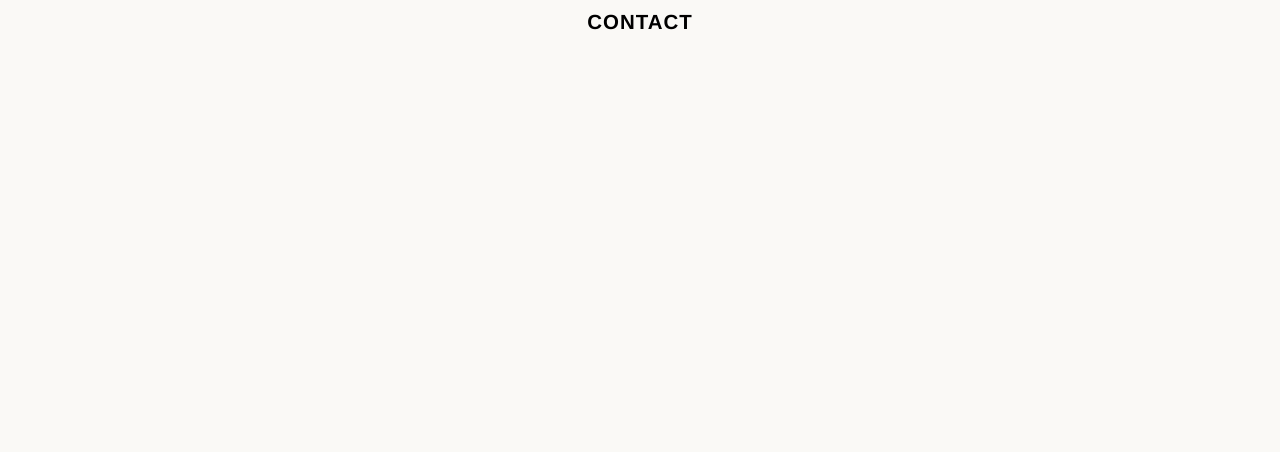
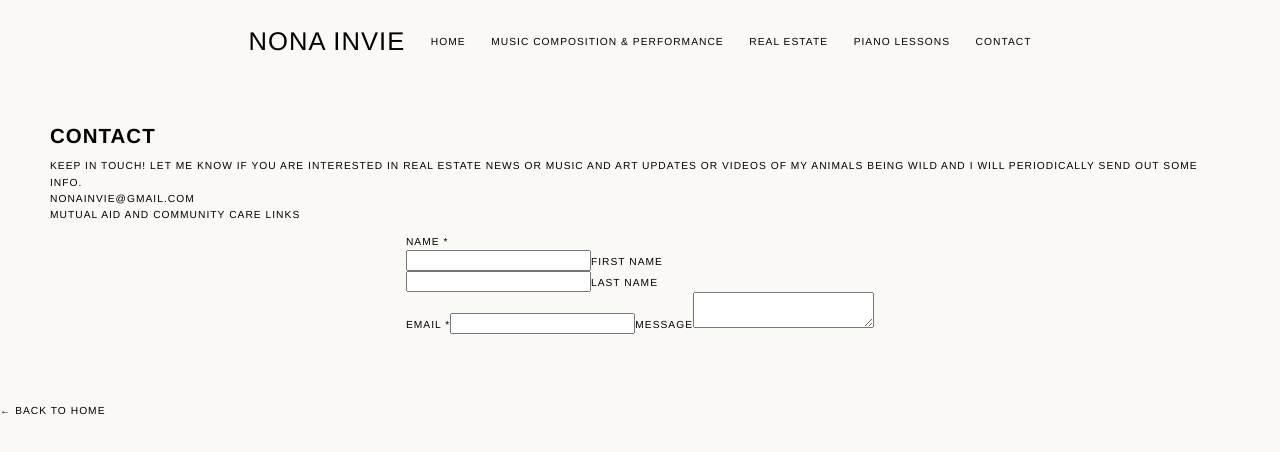
Before and after one commit to boogiematrix/nona-site, a Next.js app: page /contact in a window 1280 px wide. Shown: the top 452 px of the page. Built offline with nearby package versions, Linux system fonts and the light colour scheme.

Commit message:
basic html for contact

```diff
--- a/pages/contact.js
+++ b/pages/contact.js
@@ -1,12 +1,38 @@
 import Head from 'next/head'
+import Layout from '../components/layout'
 
 export default function Contact() {
     return (
-        <>
+        <Layout>
             <Head>
                 <title>Contact</title>
             </Head>
-            <h1>Contact</h1>
-        </>
+            <div>
+                <h1>Contact</h1>
+                <p>Keep in touch! Let me know if you are interested in real estate news or music and art updates or videos of my animals being wild and I will periodically send out some info.
+                    <br/>
+                    nonainvie@gmail.com
+                    <br/>
+                    <a href='https://linktr.ee/nonainvie'>Mutual Aid and Community Care Links</a>
+                </p>
+            </div>
+            <form>
+                <label>Name *</label>
+                <div>
+                    <div>
+                        <input></input>
+                        <label>first name</label>
+                    </div>
+                    <div>
+                        <input></input>
+                        <label>last name</label>
+                    </div>
+                </div>
+                <label>Email *</label>
+                <input></input>
+                <label>Message</label>
+                <textarea></textarea>
+            </form>
+        </Layout>
     )
 }
--- a/styles/Lesson.module.css
+++ b/styles/Lesson.module.css
@@ -18,7 +18,7 @@
     font-size: 1.2rem;
     line-height: 1.2;
     text-transform: initial;
-    padding: 10px;
+    padding: 10px 30px;
     position: relative;
     left: 0;
     text-align: left;
--- a/styles/utils.module.css
+++ b/styles/utils.module.css
@@ -58,6 +58,16 @@
   height:auto;
 }
 
+.flexColumn{
+  display:flex;
+  flex-direction: column;
+}
+
+.flexRow{
+  display:flex;
+  flex-direction: row;
+}
+
 .musicLayout {
     display: grid;
     grid-template-columns: repeat(3,minmax(0,1fr));
```
